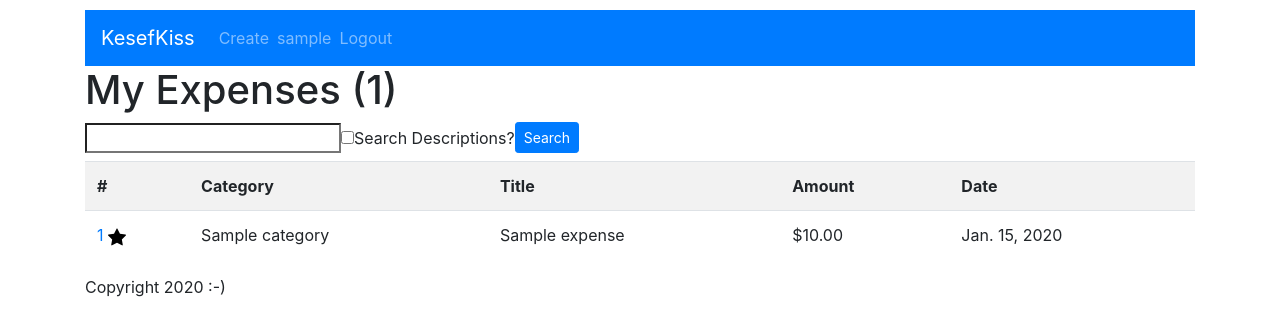
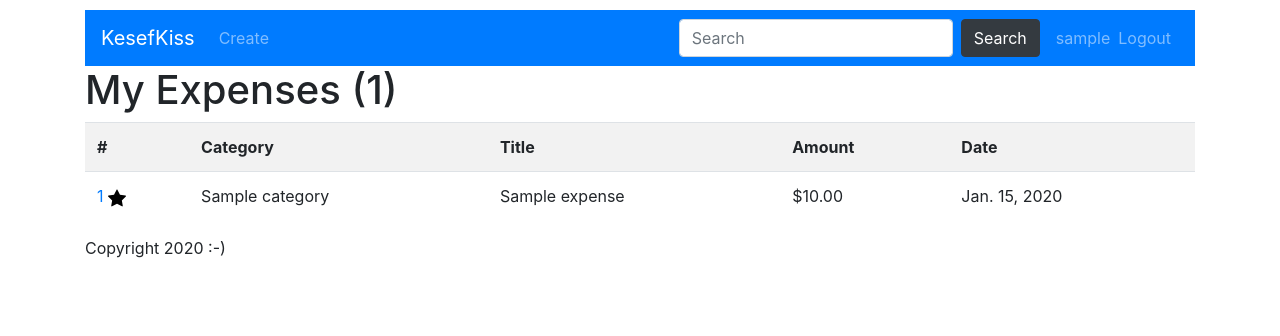
Before and after one commit to nonZero/KesefKiss, a Django app: page / in a window 1280 px wide. Shown: the top 336 px of the page. Run offline with Django 3.2, Linux system fonts and the light colour scheme; a user stored in the database is signed in; tables that the repository leaves empty hold one stand-in row (values such as "Sample post"); parts of the project's set-up code (start-up, migrations or seed data) failed here and were passed over; some libraries are stand-ins or nearby versions.

Commit message:
Move search to navbar

```diff
--- a/expenses/templates/base.html
+++ b/expenses/templates/base.html
@@ -26,10 +26,16 @@
             <span class="navbar-toggler-icon"></span>
         </button>
         <div class="collapse navbar-collapse" id="navbarNav">
-            <ul class="navbar-nav">
+            <ul class="navbar-nav mr-auto">
                 <li class="nav-item">
                     <a class="nav-link" href="{% url "expenses:create" %}">Create</a>
                 </li>
+            </ul>
+            <form class="form-inline my-2 my-lg-0 ml-auto" action="{% url "expenses:list" %}">
+                <input class="form-control mr-sm-2" type="search" placeholder="Search" aria-label="Search" name="q">
+                <button class="btn btn-dark my-2 my-sm-0" type="submit">Search</button>
+            </form>
+            <ul class="navbar-nav ml-lg-3">
                 {% if user.is_authenticated %}
                     <li class="nav-item">
                         <span class="navbar-text">{{ user }}</span>
@@ -44,6 +50,7 @@
                 {% endif %}
             </ul>
         </div>
+
     </nav>
 
     {% block content %}
--- a/expenses/templates/expenses/expense_list.html
+++ b/expenses/templates/expenses/expense_list.html
@@ -9,15 +9,6 @@
     <h1>
         My Expenses ({{ object_list.count }})
     </h1>
-
-    <form class="form-inline mb-2">
-        <input type="search" name="q">
-        <label>
-            <input type="checkbox" name="description" value="1">
-            Search Descriptions?
-        </label>
-        <button class="btn btn-sm btn-primary">Search</button>
-    </form>
 
     <table class="table table-striped table-hover">
         <tr>
```
